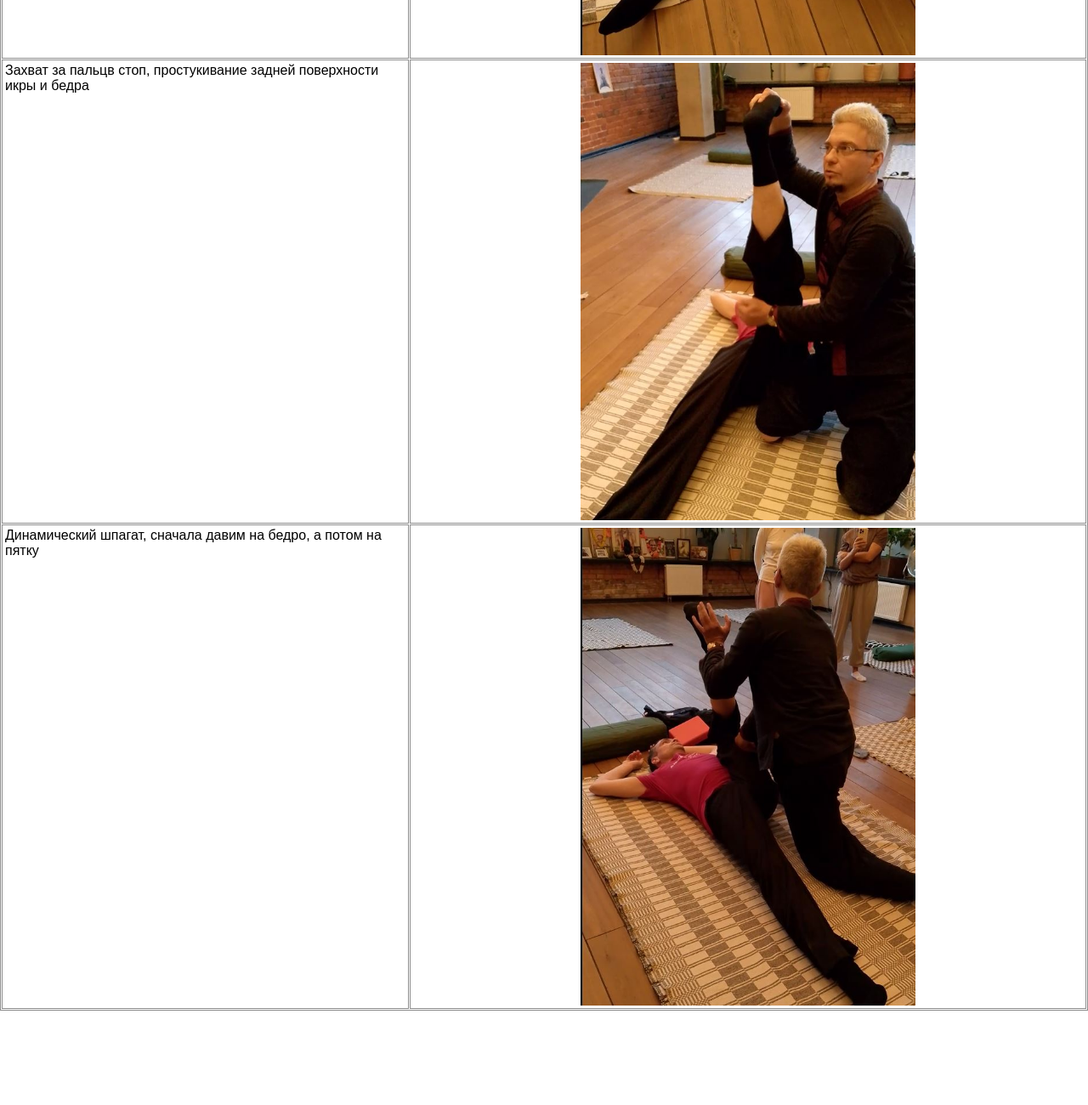
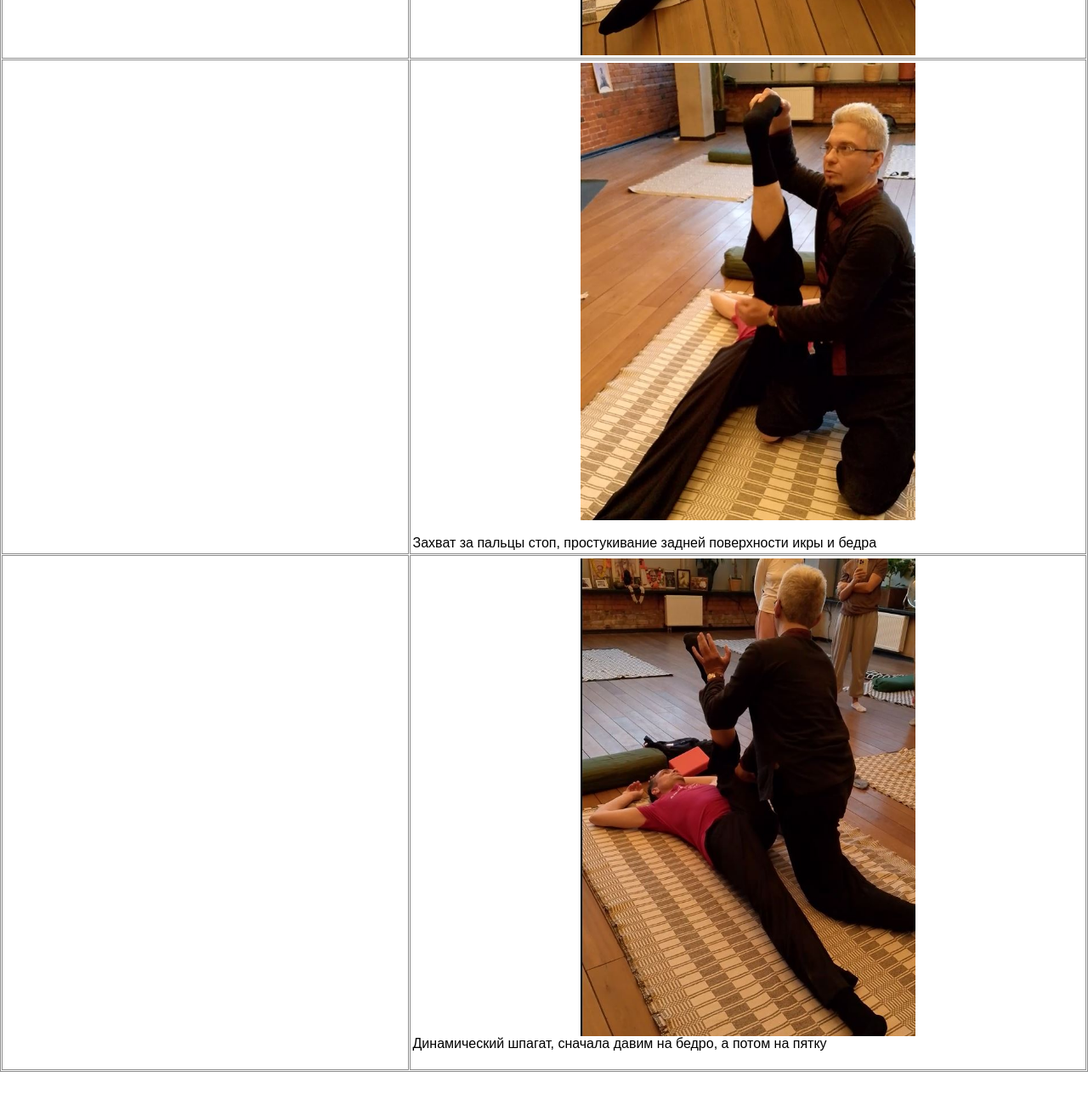
Before and after one commit to volevole/IvanThai, a plain HTML site: page index.html in a window 1280 px wide. Shown: the part 5431-6731 px from the top of the page at 85% size. Drawn offline with Linux system fonts and the light colour scheme.

Commit message:
12 картинок с надп

```diff
--- a/index.html
+++ b/index.html
@@ -5,7 +5,7 @@
 	<meta name="viewport" content="width=device-width, initial-scale=1">
 	<meta name="generator" content="RocketCake">
 	<title></title>
-	<link rel="stylesheet" type="text/css" href="index_html.css?h=e8b2732e">
+	<link rel="stylesheet" type="text/css" href="index_html.css?h=369c47c9">
 </head>
 <body>
 <div class="textstyle1">
@@ -144,28 +144,24 @@
 		</td>
 	</tr>
 	<tr>
-		<td width="62%" height="258px" style="vertical-align: top; overflow:hidden; ">  <div id="cell_3310436c">
-    <div class="textstyle1">
-      <span class="textstyle4">&#1047;&#1072;&#1093;&#1074;&#1072;&#1090; &#1079;&#1072; &#1087;&#1072;&#1083;&#1100;&#1094;&#1074; &#1089;&#1090;&#1086;&#1087;, &#1087;&#1088;&#1086;&#1089;&#1090;&#1091;&#1082;&#1080;&#1074;&#1072;&#1085;&#1080;&#1077; &#1079;&#1072;&#1076;&#1085;&#1077;&#1081; &#1087;&#1086;&#1074;&#1077;&#1088;&#1093;&#1085;&#1086;&#1089;&#1090;&#1080; &#1080;&#1082;&#1088;&#1099; &#1080; &#1073;&#1077;&#1076;&#1088;&#1072;</span>
-      </div>
-    </div>
+		<td width="62%" height="312px" >
 		</td>
-		<td width="62%" height="258px" style="vertical-align: top; overflow:hidden; ">  <div id="cell_3310436c">
+		<td width="62%" height="312px" style="vertical-align: top; overflow:hidden; ">  <div id="cell_3310436c">
     <div class="textstyle5">
 <img src="rc_images/07_21_04_2026_182855prostukivanie.jpg" width="566" height="771" id="img_60e09244" alt="" title="" />      </div>
+    <div class="textstyle1">
+<span class="textstyle4"><br/>&#1047;&#1072;&#1093;&#1074;&#1072;&#1090; &#1079;&#1072; &#1087;&#1072;&#1083;&#1100;&#1094;&#1099; &#1089;&#1090;&#1086;&#1087;, &#1087;&#1088;&#1086;&#1089;&#1090;&#1091;&#1082;&#1080;&#1074;&#1072;&#1085;&#1080;&#1077; &#1079;&#1072;&#1076;&#1085;&#1077;&#1081; &#1087;&#1086;&#1074;&#1077;&#1088;&#1093;&#1085;&#1086;&#1089;&#1090;&#1080; &#1080;&#1082;&#1088;&#1099; &#1080; &#1073;&#1077;&#1076;&#1088;&#1072;</span>      </div>
     </div>
 		</td>
 	</tr>
 	<tr>
-		<td width="62%" height="267px" style="vertical-align: top; overflow:hidden; ">  <div id="cell_3310436c">
-    <div class="textstyle1">
-      <span class="textstyle4">&#1044;&#1080;&#1085;&#1072;&#1084;&#1080;&#1095;&#1077;&#1089;&#1082;&#1080;&#1081; &#1096;&#1087;&#1072;&#1075;&#1072;&#1090;, &#1089;&#1085;&#1072;&#1095;&#1072;&#1083;&#1072; &#1076;&#1072;&#1074;&#1080;&#1084; &#1085;&#1072; &#1073;&#1077;&#1076;&#1088;&#1086;, &#1072; &#1087;&#1086;&#1090;&#1086;&#1084; &#1085;&#1072; &#1087;&#1103;&#1090;&#1082;&#1091;</span>
-      </div>
-    </div>
+		<td width="62%" height="321px" >
 		</td>
-		<td width="62%" height="267px" style="vertical-align: top; overflow:hidden; ">  <div id="cell_3310436c">
+		<td width="62%" height="321px" style="vertical-align: top; overflow:hidden; ">  <div id="cell_3310436c">
     <div class="textstyle5">
 <img src="rc_images/08_21_04_2026_182855.jpg" width="584" height="833" id="img_4a51962e" alt="" title="" />      </div>
+    <div class="textstyle1">
+<span class="textstyle4">&#1044;&#1080;&#1085;&#1072;&#1084;&#1080;&#1095;&#1077;&#1089;&#1082;&#1080;&#1081; &#1096;&#1087;&#1072;&#1075;&#1072;&#1090;, &#1089;&#1085;&#1072;&#1095;&#1072;&#1083;&#1072; &#1076;&#1072;&#1074;&#1080;&#1084; &#1085;&#1072; &#1073;&#1077;&#1076;&#1088;&#1086;, &#1072; &#1087;&#1086;&#1090;&#1086;&#1084; &#1085;&#1072; &#1087;&#1103;&#1090;&#1082;&#1091;<br/><br/></span>      </div>
     </div>
 		</td>
 	</tr>
--- a/index_html.css
+++ b/index_html.css
@@ -42,8 +42,6 @@ body { background-color:#FFFFFF; padding:0;  margin: 0; }
 #cell_3310436c {  }
 #img_363ca6fd { vertical-align: bottom; position:relative; display: inline-block; width:50%; background:none; height:auto;  }
 #cell_3310436c {  }
-#cell_3310436c {  }
 #img_60e09244 { vertical-align: bottom; position:relative; display: inline-block; width:50%; background:none; height:auto;  }
 #cell_3310436c {  }
-#cell_3310436c {  }
 #img_4a51962e { vertical-align: bottom; position:relative; display: inline-block; width:50%; background:none; height:auto;  }
```
